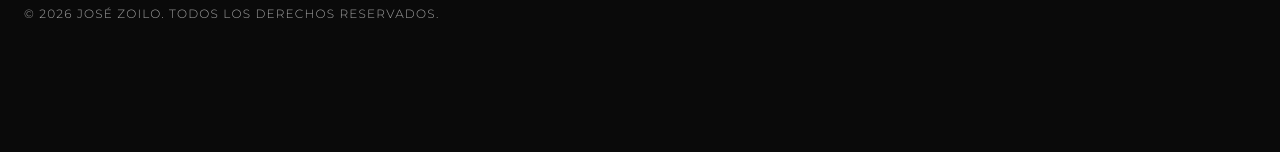
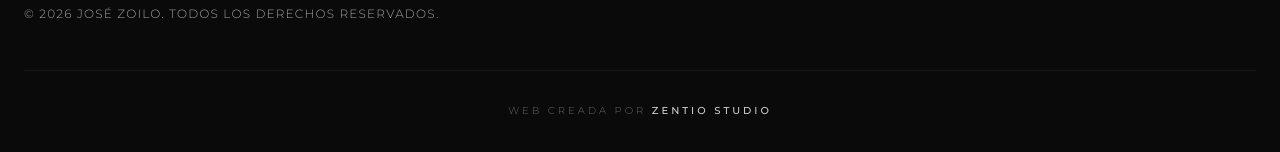
Before and after one commit to pabloortega190806-rgb/Jose-Zolio-Web-, a React (Vite) app: page /terminos-condiciones in a window 1280 px wide. Shown: the part 1320-1472 px from the top of the page. Before the commit the page ends 1382 px from the top, so only its background shows below. Built offline with nearby package versions, Linux system fonts and the light colour scheme; a web font is replaced by a local one.

Commit message:
feat: Add Zentio Studio credit to footer
Include a credit link to Zentio Studio for web creation in the footer, along with social media links.

```diff
--- a/src/components/Footer.tsx
+++ b/src/components/Footer.tsx
@@ -38,6 +38,12 @@ export default function Footer() {
             <a href="mailto:zoilocortador@gmail.com" className="text-secondary hover:text-primary transition-colors"><Mail size={20} /></a>
           </div>
         </div>
+
+        <div className="mt-12 pt-8 border-t border-white/5 text-center">
+          <p className="text-[10px] uppercase tracking-[0.3em] text-secondary/60 font-light">
+            Web creada por <a href="https://www.zentioweb.com" target="_blank" rel="noopener noreferrer" className="text-white/80 hover:text-primary transition-colors duration-300 font-medium">Zentio Studio</a>
+          </p>
+        </div>
       </div>
     </footer>
   );
```
